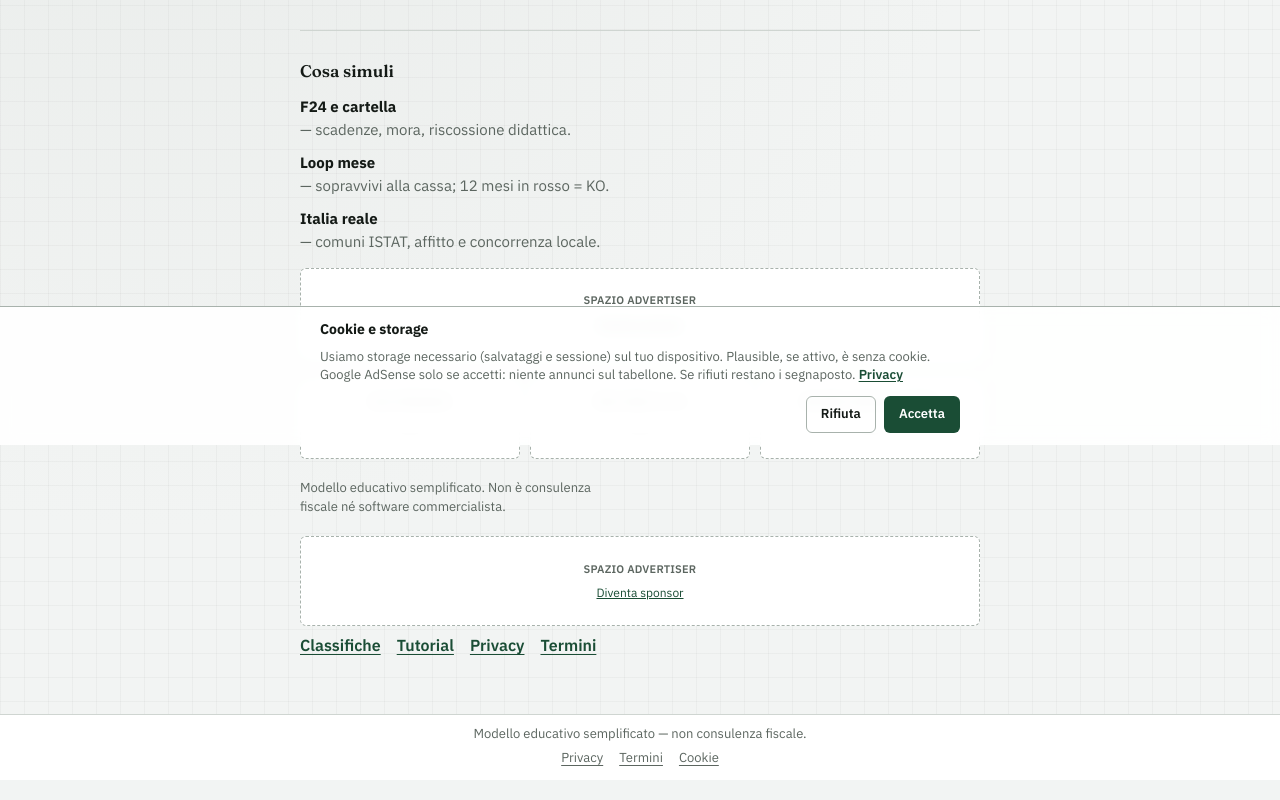
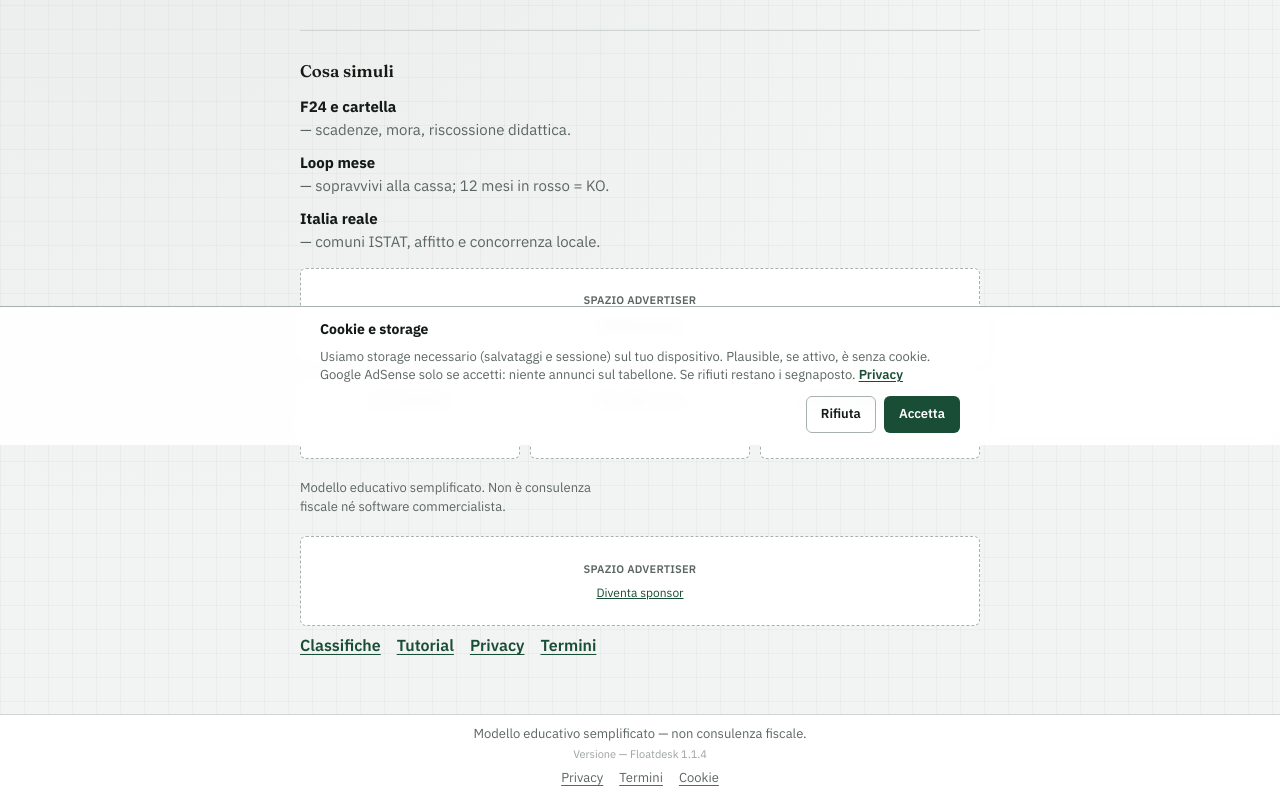
Before and after one commit to Never-lab/liquidazi, a React (Vite) app: page / in a window 1280 px wide. Shown: the part 355-1155 px from the top of the page. Built offline with nearby package versions, Linux system fonts and the light colour scheme; no server answers.

Commit message:
Show version label in footer below disclaimer
Reads version from package.json and displays "Versione — Floatdesk x.x.x"
below the disclaimer line. Also bumps package.json to 1.1.4.

Co-authored-by: Cursor <cursoragent@cursor.com>

```diff
--- a/package.json
+++ b/package.json
@@ -1,7 +1,7 @@
 {
   "name": "floatdesk",
   "private": true,
-  "version": "1.1.1",
+  "version": "1.1.4",
   "type": "module",
   "engines": {
     "node": ">=20.19.0"
--- a/src/components/DisclaimerFooter.module.css
+++ b/src/components/DisclaimerFooter.module.css
@@ -10,6 +10,12 @@
 
 .line {
   margin: 0;
+}
+
+.version {
+  margin: 4px 0 0;
+  font-size: 11px;
+  opacity: 0.6;
 }
 
 .links {
--- a/src/components/DisclaimerFooter.tsx
+++ b/src/components/DisclaimerFooter.tsx
@@ -1,9 +1,11 @@
+import pkg from "../../package.json";
 import { clearAdsConsent } from "../ui/adsConsent";
 import styles from "./DisclaimerFooter.module.css";
 
 export const DisclaimerFooter = () => (
   <footer className={styles.footer}>
     <p className={styles.line}>Modello educativo semplificato — non consulenza fiscale.</p>
+    <p className={styles.version}>Versione — Floatdesk {pkg.version}</p>
     <nav className={styles.links} aria-label="Informazioni legali">
       <a href="/privacy">Privacy</a>
       <a href="/termini">Termini</a>
```
